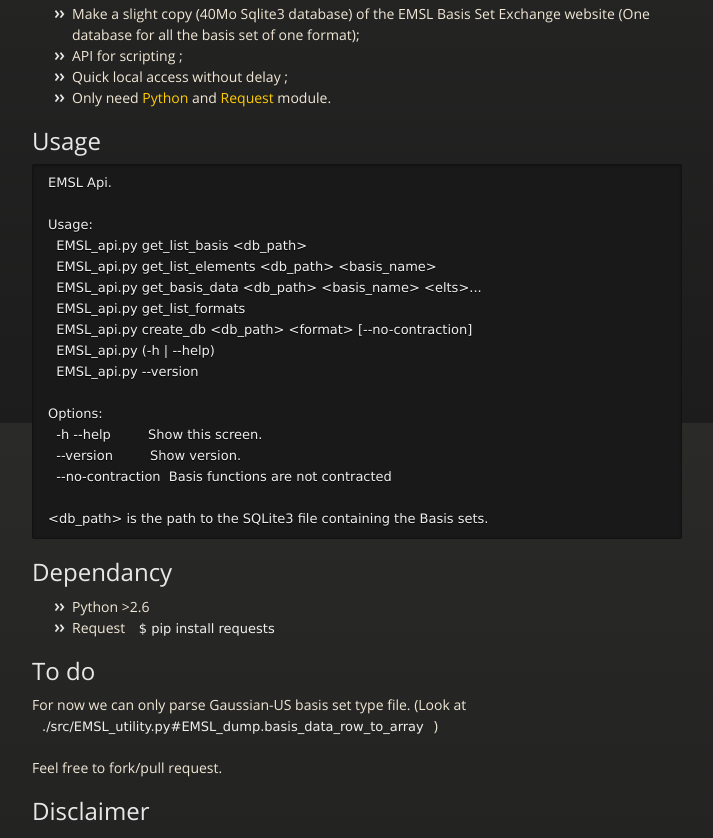
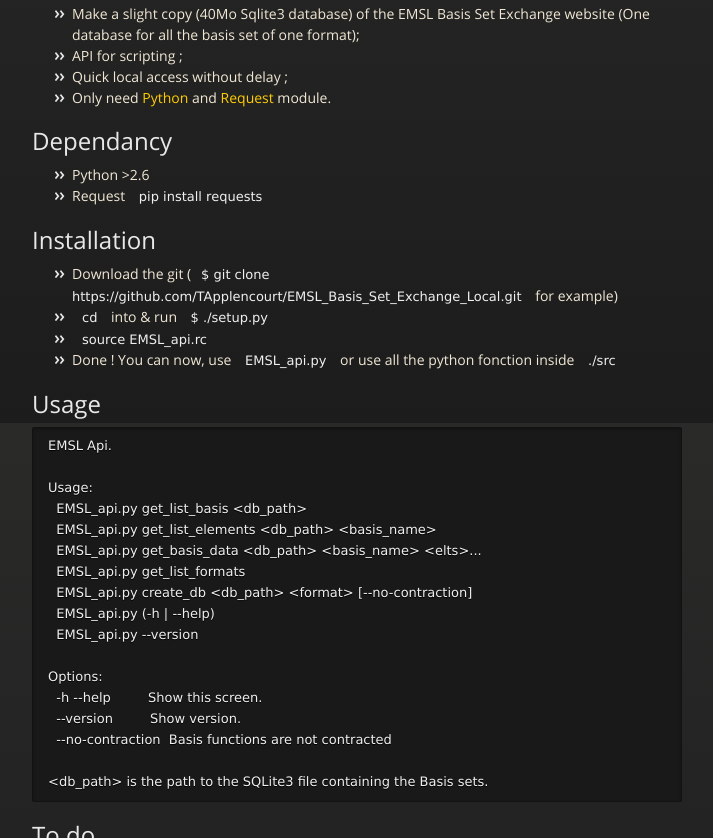
Before and after one commit to TApplencourt/EMSL_Basis_Set_Exchange_Local, a plain HTML site: page index.html in a window 1280 px wide. Shown: the part 377-1215 px from the top of the page, without its empty margins (283-996 px from the left). Drawn offline with nearby package versions, Linux system fonts and the light colour scheme.

```diff
--- a/index.html
+++ b/index.html
@@ -52,6 +52,28 @@
 </ul>
 
 <h2>
+<a id="dependancy" class="anchor" href="#dependancy" aria-hidden="true"><span class="octicon octicon-link"></span></a>Dependancy</h2>
+
+<ul>
+<li>Python &gt;2.6</li>
+<li>Request <code>pip install requests</code>
+</li>
+</ul>
+
+<h2>
+<a id="installation" class="anchor" href="#installation" aria-hidden="true"><span class="octicon octicon-link"></span></a>Installation</h2>
+
+<ul>
+<li>Download the git (<code>$ git clone https://github.com/TApplencourt/EMSL_Basis_Set_Exchange_Local.git</code> for example)</li>
+<li>
+<code>cd</code> into &amp; run <code>$ ./setup.py</code>
+</li>
+<li><code>source EMSL_api.rc</code></li>
+<li>Done ! You can now, use <code>EMSL_api.py</code> or use all the python fonction inside <code>./src</code>
+</li>
+</ul>
+
+<h2>
 <a id="usage" class="anchor" href="#usage" aria-hidden="true"><span class="octicon octicon-link"></span></a>Usage</h2>
 
 <pre><code>EMSL Api.
@@ -72,15 +94,6 @@ Options:
 
 &lt;db_path&gt; is the path to the SQLite3 file containing the Basis sets.
 </code></pre>
-
-<h2>
-<a id="dependancy" class="anchor" href="#dependancy" aria-hidden="true"><span class="octicon octicon-link"></span></a>Dependancy</h2>
-
-<ul>
-<li>Python &gt;2.6</li>
-<li>Request <code>$ pip install requests</code>
-</li>
-</ul>
 
 <h2>
 <a id="to-do" class="anchor" href="#to-do" aria-hidden="true"><span class="octicon octicon-link"></span></a>To do</h2>
```
Also changed, not shown: params.json (+1 -1 lines).
